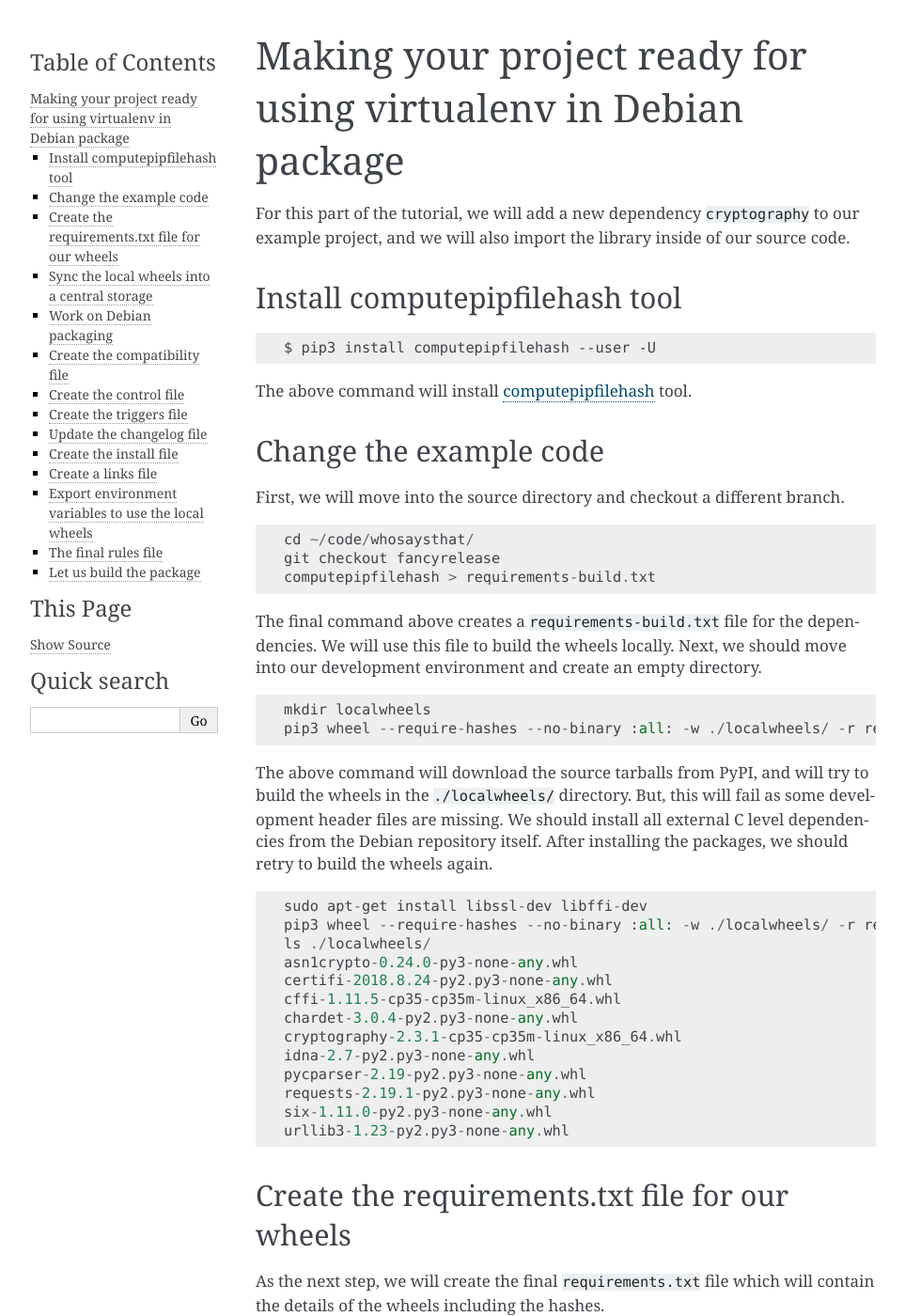
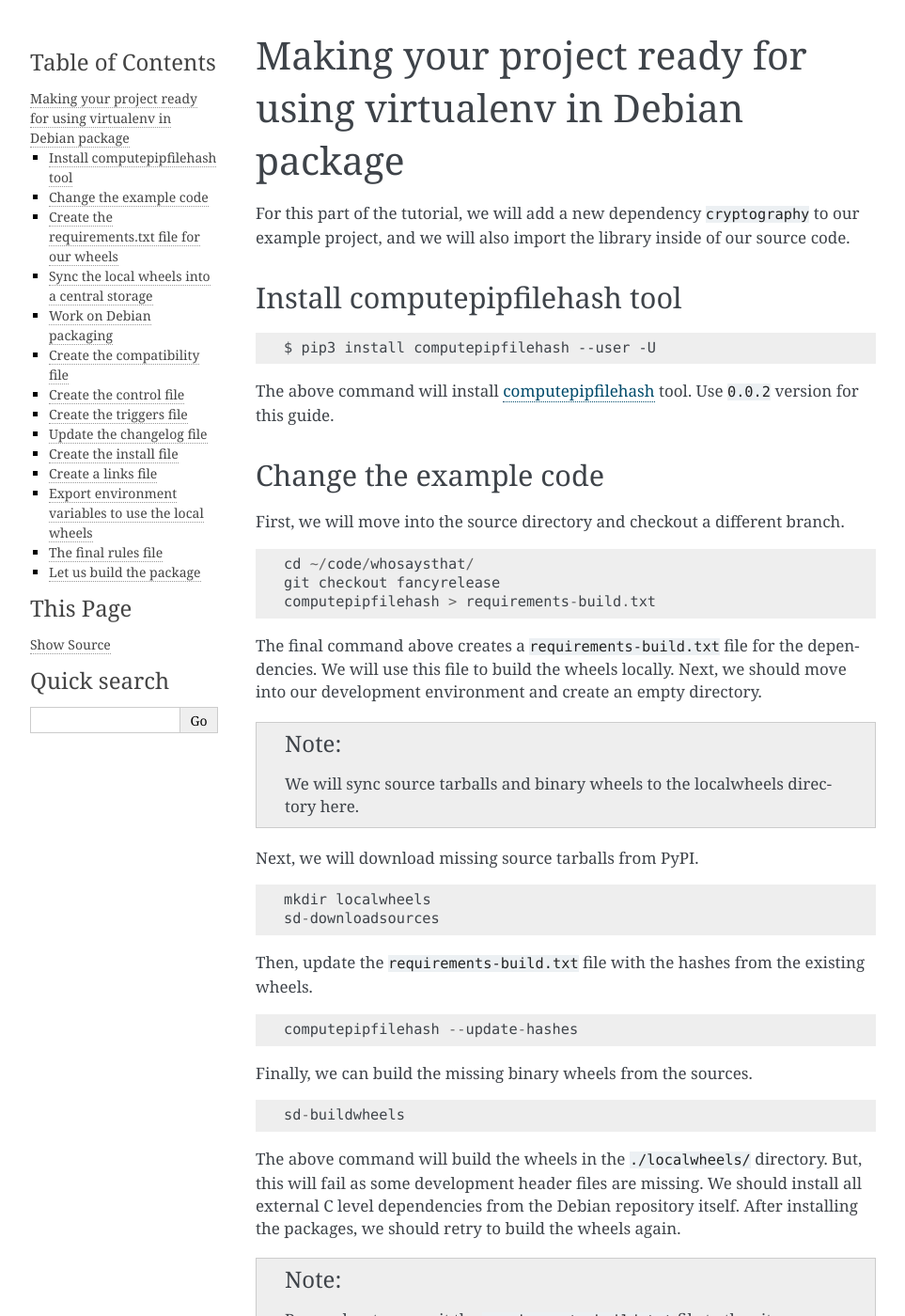
Before and after one commit to freedomofpress/securedrop-debian-packaging-guide, a Sphinx documentation site: the page built from docs/internalpackaging.rst, in a window 1280 px wide and 1400 px high. Shown: the whole window at 94% size, without its empty margins (148-1111 px from the left). Built offline with Sphinx 7.4.7, drawn with Linux system fonts in a browser that asks for light colours; some of the changed text lies outside the part shown.

Commit message:
Updates steps for downloading sources and building wheels

```diff
--- a/docs/internalpackaging.rst
+++ b/docs/internalpackaging.rst
@@ -15,7 +15,8 @@ Install computepipfilehash tool
 
 
 The above command will install `computepipfilehash
-<https://github.com/kushaldas/computepipfilehash>`_ tool.
+<https://github.com/kushaldas/computepipfilehash>`_ tool. Use ``0.0.2``
+version for this guide.
 
 
 Change the example code
@@ -34,23 +35,44 @@ The final command above creates a ``requirements-build.txt`` file for the
 dependencies. We will use this file to build the wheels locally. Next, we should
 move into our development environment and create an empty directory.
 
+.. note:: We will sync source tarballs and binary wheels to the localwheels directory here.
+
+Next, we will download missing source tarballs from PyPI.
+
 ::
 
     mkdir localwheels
-    pip3 wheel --require-hashes --no-binary :all: -w ./localwheels/ -r requirements-build.txt
+    sd-downloadsources
 
 
-The above command will download the source tarballs from PyPI, and will try to
-build the wheels in the ``./localwheels/`` directory. But, this will fail as
-some development header files are missing. We should install all external C
-level dependencies from the Debian repository itself. After installing the
-packages, we should retry to build the wheels again.
+Then, update the ``requirements-build.txt`` file with the hashes from the existing wheels.
+
+::
+
+    computepipfilehash --update-hashes
+
+
+Finally, we can build the missing binary wheels from the sources.
+
+::
+
+    sd-buildwheels
+
+
+
+The above command will build the wheels in the ``./localwheels/`` directory.
+But, this will fail as some development header files are missing. We should
+install all external C level dependencies from the Debian repository itself.
+After installing the packages, we should retry to build the wheels again.
+
+.. note:: Remember to commit the ``requirements-build.txt`` file to the git repo. This
+          will help others to build using the same source tarballs.
 
 
 ::
 
     sudo apt-get install libssl-dev libffi-dev
-    pip3 wheel --require-hashes --no-binary :all: -w ./localwheels/ -r requirements.txt
+    sd-buildwheels
     ls ./localwheels/
     asn1crypto-0.24.0-py3-none-any.whl
     certifi-2018.8.24-py2.py3-none-any.whl
```
